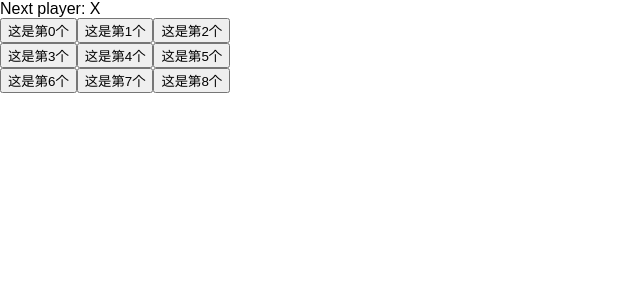
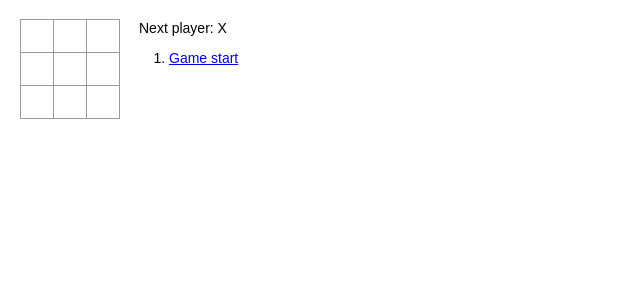
Before and after one commit to xiexuanzheng123/react16, a React (Create React App) app: page / in a window 1280 px wide. Shown: the top 300 px of the page, without its empty margins (0-640 px from the left). Built offline with nearby package versions, Linux system fonts and the light colour scheme.

Commit message:
'#' game

```diff
--- /dev/null
+++ b/react.js
@@ -0,0 +1,10 @@
+/**
+ * 使用替换而不是修改的好处：
+ * 1 轻松实现撤销、重做和时间旅行，切换历史数据
+ * 2 记录变化，返回了新对象就是发生了改变，不用跟原来的做比较，浪费操作
+ * 3 何时根据数据的改变重新渲染组件，纯组件 pure component
+ * 4 React专门为Square这样的只有render方法的组件提供了一种更简洁的定义组件的方法：函数自定义组件
+ * 5 如果组件包含state数据，那么这些数据要按顺序排列，方便增删查改，
+ *    当一个新的key值 被添加到当前列表时，表示有一个组件被创建，被删除时有一个组件被摧毁
+ *    key值可以让React明确标识每个组件，这样它才能在每次重新渲染时保有对应的状态数据，
+ */
--- a/src/components/Square.js
+++ /dev/null
@@ -1,13 +0,0 @@
-import React from 'react';
-
-class Square extends React.Component {
-    render() {
-        const { value } = this.props;
-        return (
-            <button className="square">
-                {`这是第${value}个`}
-            </button>
-        );
-    }
-}
-export default Square;
--- a/src/components/Board.js
+++ b/src/components/board/Board.js
@@ -3,14 +3,17 @@ import Square from './Square';
 
 class Board extends React.Component {
     renderSquare(i) {
-        return <Square value={i}/>
+        console.log(this.props);
+        return (
+            <Square
+                value={this.props.squares[i]}
+                onClick = {() => this.props.onClick(i)}
+            />
+        );
     }
     render() {
-        const status = "Next player: X";
-
         return (
             <div>
-                <div className="status">{status}</div>
                 <div className="board-row">
                     {this.renderSquare(0)}
                     {this.renderSquare(1)}
--- /dev/null
+++ b/src/components/board/Square.js
@@ -0,0 +1,22 @@
+import React from 'react';
+
+// class Square extends React.Component {
+//     render() {
+//         const { value, onClick } = this.props;
+//         return (
+//             <button className="square" onClick={() => onClick()}>
+//                 {value}
+//             </button>
+//         );
+//     }
+// }
+//onClick可以不用箭头函数，直接写onClick就可以
+function Square(props) {
+    const { value, onClick } = props;
+    return (
+        <button className="square" onClick={onClick}>
+            {value}
+        </button>
+    );
+}
+export default Square;
--- a/src/containers/Game.js
+++ /dev/null
@@ -1,16 +0,0 @@
-import React from 'react';
-import Board from '../components/Board';
-
-class Game extends React.Component {
-    render() {
-        return(
-            <div className="game">
-                <div className="game-board">
-                    <Board />
-                </div>
-            </div>
-        );
-
-    }
-}
-export default Game;
--- /dev/null
+++ b/src/containers/game/Game.js
@@ -0,0 +1,98 @@
+import React from 'react';
+import Board from '../../components/board/Board';
+import '../../styles/game.css';
+
+class Game extends React.Component {
+    constructor(props) {
+        super(props);
+        this.state = {
+            history: [
+                {
+                    squares: Array(9).fill(null)
+                }
+            ],
+            xIsNext: true,
+            stepNumber: 0
+        }
+    }
+    handleClick(i) {
+        const history = this.state.history.slice(0, this.state.stepNumber + 1);
+        const current = history[history.length - 1];
+        const squares = current.squares.slice();
+        if (this.calculateWinner(squares) || squares[i]) {
+            return;
+        }
+        squares[i] = this.state.xIsNext ? 'X' : 'O';
+        this.setState(
+            {
+                history: history.concat([{
+                    squares: squares
+                }]),
+                stepNumber: history.length,
+                xIsNext: !this.state.xIsNext
+            }
+        );
+    }
+    calculateWinner(squares) {
+        const lines = [
+            [0, 1, 2],
+            [3, 4, 5],
+            [6, 7, 8],
+            [0, 3, 6],
+            [1, 4, 7],
+            [2, 5, 8],
+            [0, 4, 8],
+            [2, 4, 6]
+        ];
+        for (let i = 0; i < lines.length - 1; i++) {
+            const [a, b, c] = lines[i];
+            if (squares[a] === squares[b] && squares[b] === squares[c] && squares[a]) {
+                return squares[a];
+            }
+            return;
+        }
+    }
+    jumpTo(step) {
+        this.setState({
+            stepNumber: step,
+            xIsNext: (step % 2) ? false : true
+        });
+    }
+    render() {
+        const history = this.state.history;
+        const current = history[this.state.stepNumber];
+        const winner = this.calculateWinner(current.squares);
+
+        const moves = history.map((step, move) => {
+            const desc = move ? 'Move #' + move : 'Game start';
+            return (
+                <li  key={move}>
+                    <a href="#" onClick={()=>this.jumpTo(move)}>{desc}</a>
+                </li>
+            )
+        });
+        let status;
+        if (winner) {
+            status = 'Winner is: ' + winner;
+        } else {
+            status = "Next player: " + (this.state.xIsNext ? 'X' : 'O');
+        }
+
+        return(
+            <div className="game">
+                <div className="game-board">
+                    <Board
+                        squares={current.squares}
+                        onClick={(i) => this.handleClick(i)}
+                    />
+                </div>
+                <div className="game-info">
+                    <div>{status}</div>
+                    <ol>{moves}</ol>
+                </div>
+            </div>
+        );
+
+    }
+}
+export default Game;
--- a/src/index.js
+++ b/src/index.js
@@ -1,7 +1,7 @@
 import React from 'react';
 import ReactDOM from 'react-dom';
 import './index.css';
-import Game from './containers/Game';
+import Game from './containers/game/Game';
 import registerServiceWorker from './registerServiceWorker';
 
 ReactDOM.render(
--- /dev/null
+++ b/src/styles/game.css
@@ -0,0 +1,50 @@
+body {
+    font: 14px "Century Gothic", Futura, sans-serif;
+    margin: 20px;
+  }
+
+  ol, ul {
+    padding-left: 30px;
+  }
+
+  .board-row:after {
+    clear: both;
+    content: "";
+    display: table;
+  }
+
+  .status {
+    margin-bottom: 10px;
+  }
+
+  .square {
+    background: #fff;
+    border: 1px solid #999;
+    float: left;
+    font-size: 24px;
+    font-weight: bold;
+    line-height: 34px;
+    height: 34px;
+    margin-right: -1px;
+    margin-top: -1px;
+    padding: 0;
+    text-align: center;
+    width: 34px;
+  }
+
+  .square:focus {
+    outline: none;
+  }
+
+  .kbd-navigation .square:focus {
+    background: #ddd;
+  }
+
+  .game {
+    display: flex;
+    flex-direction: row;
+  }
+
+  .game-info {
+    margin-left: 20px;
+  }
```
